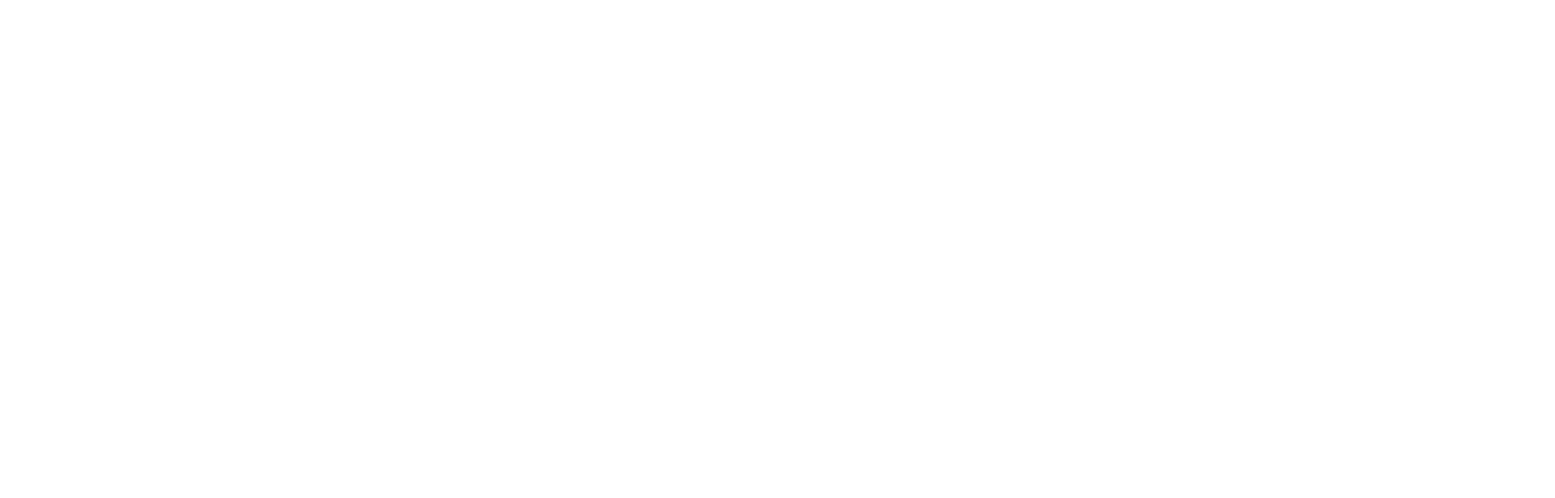
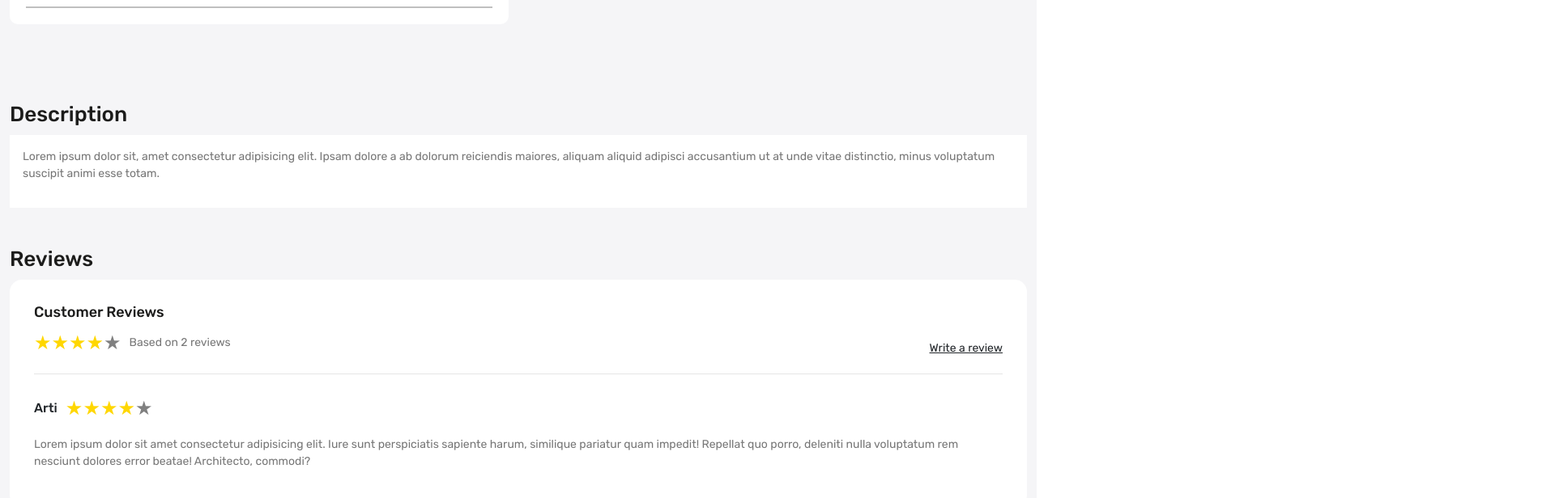
Before and after one commit to artternava/LejlekuXpress, a React (Create React App) app in the folder LejlekuXpress/Front-End/: page /product/1 in a window 1280 px wide. Before the commit this address had no page. Shown: the part 720-1336 px from the top of the page at 81% size, 1920 px wide, since content can reach past the window. Before the commit the page ends 800 px from the top, so only its background shows below. Built offline with nearby package versions, Linux system fonts and the light colour scheme.

Commit message:
Creating the reviews and description section of the Product Page.

```diff
--- a/LejlekuXpress/Front-End/package.json
+++ b/LejlekuXpress/Front-End/package.json
@@ -13,6 +13,7 @@
     "react-fast-marquee": "^1.5.2",
     "react-helmet": "^6.1.0",
     "react-icons": "^4.8.0",
+    "react-image-zoom": "^1.3.1",
     "react-redux": "^8.0.5",
     "react-router-dom": "^6.11.0",
     "react-scripts": "5.0.1",
--- a/LejlekuXpress/Front-End/src/App.css
+++ b/LejlekuXpress/Front-End/src/App.css
@@ -11,16 +11,18 @@
   --color-febd69: #febd69;
   --color-f5f5f7: #f5f5f7;
   --color-ededed: #ededed;
+  --color-1c1c1b: #1c1c1b;
+  --color-777777: #777777;
 }
 
-.section-heading{
+.section-heading {
   font-size: 26px;
   line-height: 32px;
   font-weight: 500;
   margin-bottom: 30px;
 }
 
-.card-wrapper{
+.card-wrapper {
   background-color: white;
   box-shadow: 0 0 10px #0000001a;
   padding: 15px;
@@ -40,7 +42,7 @@
   border-color: inherit;
 }
 
-.gap-5{
+.gap-5 {
   gap: 5px;
 }
 
@@ -248,41 +250,35 @@
   border-right: 1px solid var(--color-ededed);
 }
 
-
-
 /* categories section end */
 
 /* Perfundimi i Home Page */
 
-
-
 /* Auth Page */
-.login-wrapper{
+.login-wrapper {
   display: flex;
   justify-content: center;
   align-items: center;
 }
-.auth-card{
+.auth-card {
   padding: 20px;
   background-color: #fff;
   width: 500px;
   margin: 30px;
   border-radius: 20px;
-
 }
 
-.auth-card h3{
+.auth-card h3 {
   font-size: 19px;
   font-weight: 500;
 }
 
-.auth-card a{
+.auth-card a {
   font-size: 13px;
   color: var(--color-777777);
-
 }
 
-.auth-card .form-control{
+.auth-card .form-control {
   height: 50px;
   background-color: var(--color-f5f5f7);
   color: var(--color-777777);
@@ -291,30 +287,27 @@
   border-color: transparent;
 }
 
-.auth-card a{
+.auth-card a {
   font-size: 14px;
   font-weight: 400;
   color: var(--color-131921);
 }
 
-.auth-card .signup{
+.auth-card .signup {
   background-color: var(--color-febd69);
   color: var(--color-131921);
 }
 
-.auth-card .signup:hover{
+.auth-card .signup:hover {
   background-color: var(--color-131921);
   color: white;
 }
 
-
 /* Auth Page ends */
-
-
 
 /* Fillimi i OurStore */
 
-.filter-card{
+.filter-card {
   background-color: white;
   border-radius: 10px;
   padding: 10px 20px;
@@ -322,7 +315,7 @@
   border: 1px solid black;
 }
 
-.filter-title{
+.filter-title {
   font-size: 16px;
   line-height: 20px;
   font-weight: 600;
@@ -330,36 +323,37 @@
   margin-bottom: 20px;
 }
 
-.filter-card ul, .filter-card .form-check-label{
+.filter-card ul,
+.filter-card .form-check-label {
   list-style-type: none;
   font-size: 13px;
   line-height: 30px;
   color: #232f3e;
   cursor: pointer;
 }
-.filter-card  .form-check-input:focus{
+.filter-card .form-check-input:focus {
   box-shadow: none;
   border-color: inherit;
 }
-.filter-card  .form-check-input:checked{
+.filter-card .form-check-input:checked {
   background-color: #4f4c63;
 }
 
-.sub-title{
+.sub-title {
   font-size: 14px;
   font-weight: 600;
   color: var(--color-1c1c1b);
   margin-top: 15px;
 }
 
-.colors li{
+.colors li {
   width: 20px;
   height: 20px;
   background-color: red;
   border-radius: 50%;
 }
 
-.colors{
+.colors {
   list-style-type: none;
   display: flex;
   flex-wrap: wrap;
@@ -399,9 +393,7 @@
   top: 13%;
 } */
 
-
 /* Perfundimi i OurStore */
-
 
 /* Fillimi i Wishlist */
 .wishlist-card .cross {
@@ -413,35 +405,93 @@
 }
 .wishlist-card-image img {
   border: 1px solid black;
-
 }
 
-.py-3 h5.title{
+.py-3 h5.title {
   font-size: 15px;
   line-height: 22px;
   font-weight: 500;
-  color:var(--color-1c1c1b);
-
+  color: var(--color-1c1c1b);
 }
 
-.py-3 h6.price{
+.py-3 h6.price {
   font-size: 15px;
   line-height: 22px;
   font-weight: 400;
 }
 
-
 /* Perfundimi i wishlist */
 
 /* Special Product */
 
-.special-product-card{
-  padding: 20px 10px ;
+.special-product-card {
+  padding: 20px 10px;
   border-radius: 10px;
   background-color: white;
   box-shadow: 0 0 10px #0000001a;
 }
 
+/* Special Product end */
 
+/* Main Product Page */
 
-/* Special Product end */
+.description-wrapper h4,
+.reviews-wrapper h3 {
+  font-size: 26px;
+  color: var(--color-1c1c1b);
+  margin-bottom: 10px;
+}
+
+.description-wrapper p {
+  font-size: 14px;
+  color: var(--color-777777);
+}
+.review-inner-wrapper {
+  background-color: white;
+  padding: 30px;
+  border-radius: 15px;
+}
+.review-head {
+  border-bottom: 1px solid rgba(0, 0, 0, 0.1);
+  padding-bottom: 20px;
+}
+
+.review-head h4 {
+  font-size: 18px;
+  color: var(--color-1c1c1b);
+}
+.review-head p,
+.review-head a {
+  font-size: 14px;
+  color: var(--color-777777);
+}
+
+.review-form {
+  border-bottom: 1px soldi rgba(0, 0, 0, 0.1);
+}
+
+.review:not(:last -child) {
+  border-bottom: 1px soldi rgba(0, 0, 0, 0.1);
+}
+.review p {
+  font-size: 14px;
+  color: var(--color-777777);
+}
+
+.main-product-image {
+  padding: 20px;
+  background-color: white;
+  border-radius: 10px;
+}
+
+.main-product-image div {
+  border: 1px solid rgba(0, 0, 0, 0.25);
+}
+
+.main-product-image image {
+  width: 100% !important;
+  height: 500px !important;
+  object-fit: cover;
+}
+
+/* Main Product end */
--- a/LejlekuXpress/Front-End/src/App.js
+++ b/LejlekuXpress/Front-End/src/App.js
@@ -10,6 +10,7 @@
 import Signup from './pages/Signup';
 import OurStore from './pages/OurStore';
 import Wishlist from './pages/Wishlist';
+import SingleProduct from './pages/SingleProduct';
 
 function App() {
   return (
@@ -19,7 +20,8 @@
           <Route path='/' element={<Layout />}>
             <Route index element={<Home />}/>
             <Route path='about' element={<About />}/>
-            <Route path='store' element={<OurStore />}/>
+            <Route path='product' element={<OurStore />}/>
+            <Route path='product/:id' element={<SingleProduct/>} />
             <Route path='contact' element={<Contact />}/>
             <Route path='login' element={<Login />}/>
             <Route path='forgot-password' element={<ForgotPassword />}/>
--- a/LejlekuXpress/Front-End/src/components/Header.js
+++ b/LejlekuXpress/Front-End/src/components/Header.js
@@ -113,8 +113,8 @@
                 <div className="menu-links">
                   <div className="d-flex align-items-center gap-15">
                     <NavLink to="/">Home</NavLink>
-                    <NavLink to="/store">Our Store</NavLink>
-                    <NavLink to="contact">Contacts</NavLink>
+                    <NavLink to="/product">Our Store</NavLink>
+                    <NavLink to="/contact">Contacts</NavLink>
                   </div>
                 </div>
               </div>
--- /dev/null
+++ b/LejlekuXpress/Front-End/src/pages/SingleProduct.js
@@ -0,0 +1,110 @@
+import React from "react";
+import { useState } from "react";
+import ReactStars from "react-stars";
+
+const SingleProduct = () => {
+  const [orderedProduct, setorderProduct] = useState(true);
+  return (
+    <>
+      <div className="main-product-wrapper py-5 home-wrapper-2">
+        <div className="container-xxl">
+          <div className="row">
+            <div className="col-6">
+              <div className="main-product-image">
+                <div>
+
+                </div>
+              </div>
+            </div>
+            <div className="col-6"></div>
+          </div>
+        </div>
+      </div>
+
+      <section className="description-wrapper py-5 home-wrapper-2">
+        <div className="container-xxl">
+          <div className="row">
+            <div className="col-12">
+              <h4>Description</h4>
+              <div className="bg-white p-3">
+                <p>
+                  Lorem ipsum dolor sit, amet consectetur adipisicing elit.
+                  Ipsam dolore a ab dolorum reiciendis maiores, aliquam aliquid
+                  adipisci accusantium ut at unde vitae distinctio, minus
+                  voluptatum suscipit animi esse totam.
+                </p>
+              </div>
+            </div>
+          </div>
+        </div>
+      </section>
+
+      <section className="reviews-wrapper home-wrapper-2 ">
+        <div className="container-xxl">
+          <div className="row">
+            <div className="col-12">
+              <h3 className="">Reviews</h3>
+              <div className="review-inner-wrapper mb-5">
+                <div className="review-head d-flex justify-content-between align-items-end">
+                  <div>
+                    <h4 className="mb-2">Customer Reviews</h4>
+                    <div className="d-flex align-items-center gap-10">
+                      <ReactStars
+                        count={5}
+                        size={24}
+                        value={4}
+                        edit={false}
+                        activeColor="#ffd700"
+                      />
+                      <p className="mb-0">Based on 2 reviews</p>
+                    </div>
+                  </div>
+                  {orderedProduct && (
+                    <div>
+                      <a
+                        className="text-dark text-decoration-underline"
+                        href=""
+                      >
+                        Write a review
+                      </a>
+                    </div>
+                  )}
+                </div>
+
+                {/* Pjesa e formes te reviews */}
+
+                {/* <div className="review-form">
+                        <form action=""></form>
+                    </div> */}
+                <div className="reviews mt-4 ">
+                  <div className="review">
+                    <div className="d-flex gap-10 align-items-center ">
+                      <h6 className="mb-0">Arti</h6>
+                      <ReactStars
+                        count={5}
+                        size={24}
+                        value={4}
+                        edit={false}
+                        activeColor="#ffd700"
+                      />
+                    </div>
+
+                    <p className="mt-3">
+                      Lorem ipsum dolor sit amet consectetur adipisicing elit.
+                      Iure sunt perspiciatis sapiente harum, similique pariatur
+                      quam impedit! Repellat quo porro, deleniti nulla
+                      voluptatum rem nesciunt dolores error beatae! Architecto,
+                      commodi?
+                    </p>
+                  </div>
+                </div>
+              </div>
+            </div>
+          </div>
+        </div>
+      </section>
+    </>
+  );
+};
+
+export default SingleProduct;
```
Also changed, not shown: LejlekuXpress/Front-End/public/images/Wristwatch.jpg (added), 1 other file (tests, documents, lock files or other folders).
